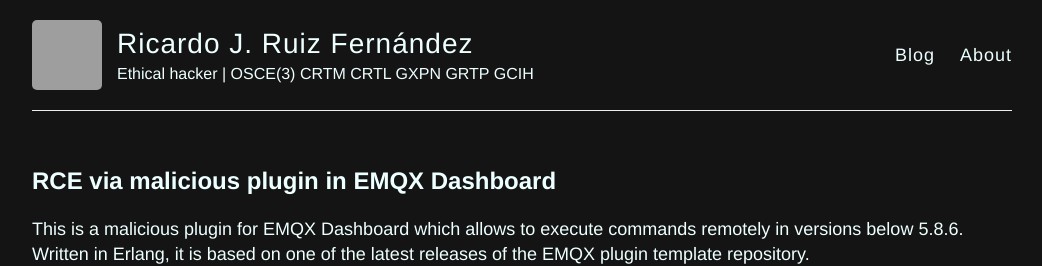
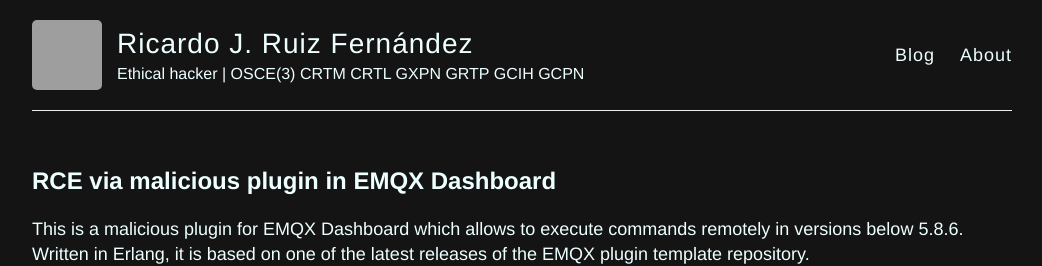
Before and after one commit to ricardojoserf/ricardojoserf.github.io, a Jekyll site: the page built from index.html, in a window 1280 px wide, cut to the strip 0-266 px from the top of the page. Shown: the whole strip, without its empty margins (118-1160 px from the left). Built offline with Jekyll 4.4.1, drawn with Linux system fonts in a browser that asks for light colours; the list of posts is cut into pages by our own code; grey boxes are pictures that could not be loaded.

Commit message:
Update _config.yml

```diff
--- a/_config.yml
+++ b/_config.yml
@@ -6,7 +6,7 @@
 name: Ricardo J. Ruiz Fernández
 
 # Short bio or description (displayed in the header)
-description: Ethical hacker | OSCE(3) CRTM CRTL GXPN GRTP GCIH
+description: Ethical hacker | OSCE(3) CRTM CRTL GXPN GRTP GCIH GCPN
 
 # URL of your avatar or profile pic (you could use your GitHub profile pic)
 avatar: https://avatars.githubusercontent.com/u/11477353
```
